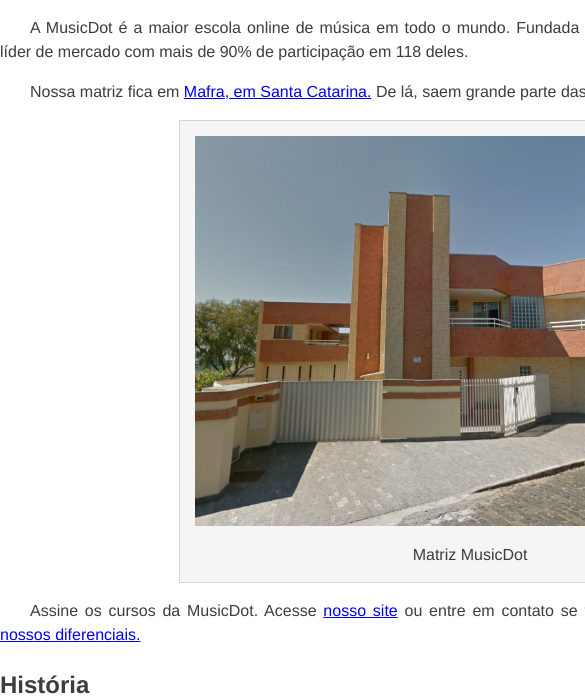
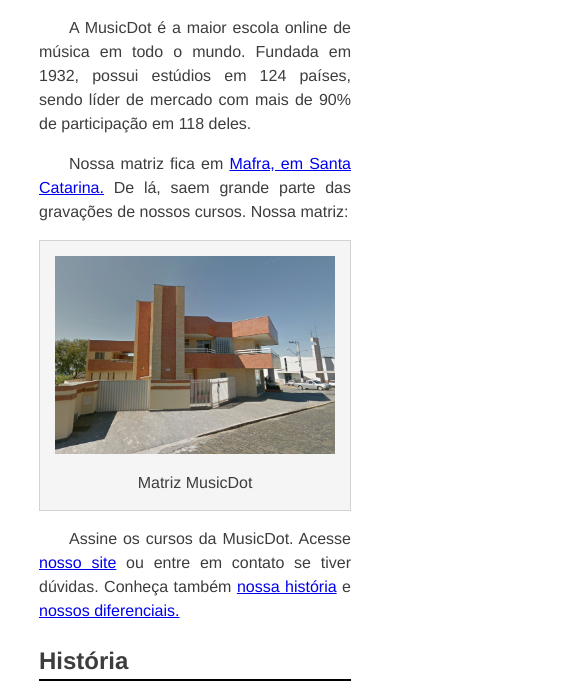
Before and after one commit to RicardoCossa/Projecto-musicdot, a plain HTML site: page sobre.html in a window 390 px wide. Shown: the part 152-848 px from the top of the page, 585 px wide, since content can reach past the window. Drawn offline with Linux system fonts and the light colour scheme.

Commit message:
responsividade

```diff
--- a/css/sobre.css
+++ b/css/sobre.css
@@ -1,9 +1,9 @@
 body {
+    width: 80%;
+    max-width: 940px;
+    margin: 0 auto;
     font-family: 'Helvetica', 'Lucida Grande', sans-serif;
     color: #3d3d3d;
-    width: 940px;
-    margin: 0 auto;
-
     font-size: 16px;
     line-height: 1.5;
 }
@@ -24,6 +24,8 @@ p {
 }
 
 figure {
+    max-width: 100%;
+    box-sizing: border-box;
     text-align: center;
     background-color: whitesmoke;
     border: 1px solid lightgrey;
```
